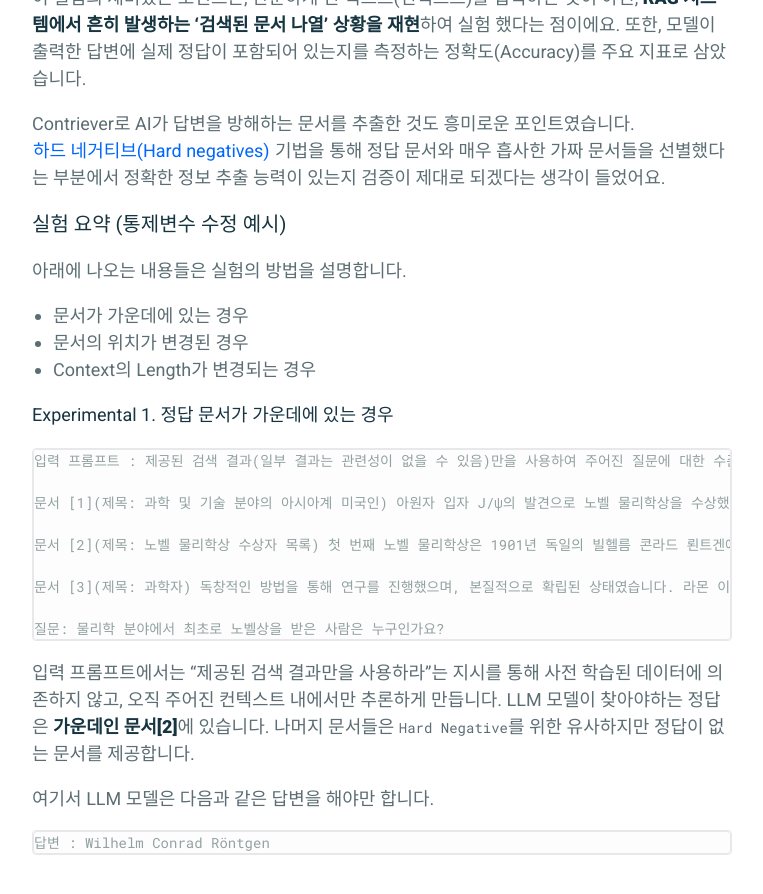
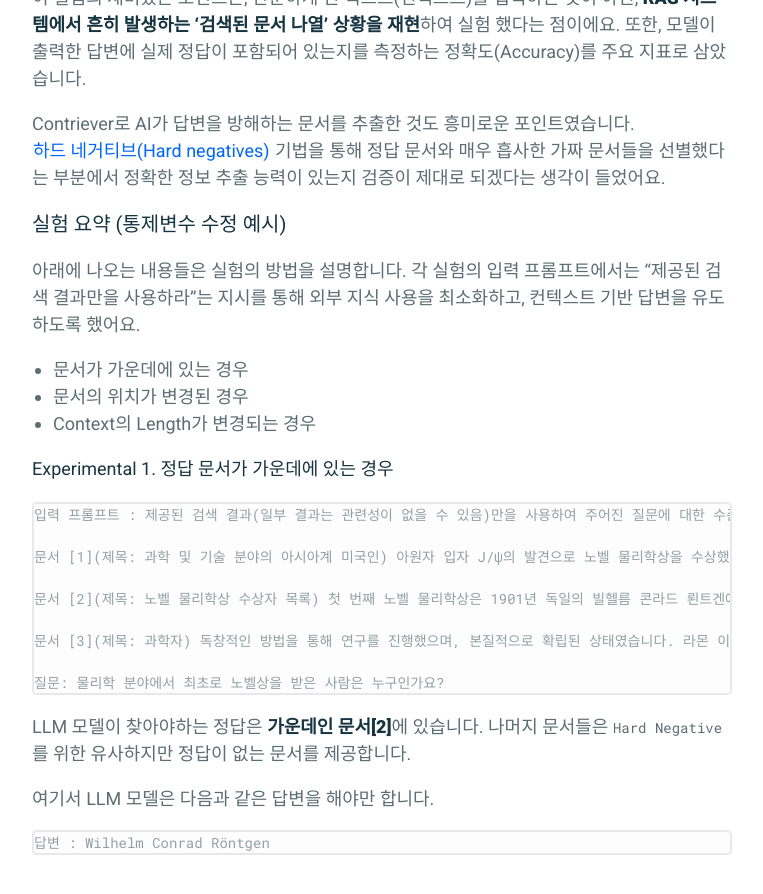
Before and after one commit to parkhuiwo0/parkhuiwo0.github.io, a Jekyll site: the page built from _posts/2026-03-27-Lost-In-the-Middle.md, in a window 1280 px wide and 900 px high, scrolled down 1937 px. Shown: the top 894 px of the window, without its empty margins (258-1021 px from the left). Built offline with Jekyll 4.4.1, drawn with Linux system fonts in a browser that asks for light colours.

Commit message:
Update 2026-03-27-Lost-In-the-Middle.md

````diff
--- a/_posts/2026-03-27-Lost-In-the-Middle.md
+++ b/_posts/2026-03-27-Lost-In-the-Middle.md
@@ -49,7 +49,7 @@ Contriever로 AI가 답변을 방해하는 문서를 추출한 것도 흥미로
 
 ### 실험 요약 (통제변수 수정 예시)
 
-아래에 나오는 내용들은 실험의 방법을 설명합니다.
+아래에 나오는 내용들은 실험의 방법을 설명합니다. 각 실험의 입력 프롬프트에서는 "제공된 검색 결과만을 사용하라"는 지시를 통해 외부 지식 사용을 최소화하고, 컨텍스트 기반 답변을 유도하도록 했어요.
 
 - 문서가 가운데에 있는 경우
 - 문서의 위치가 변경된 경우
@@ -68,7 +68,7 @@ Contriever로 AI가 답변을 방해하는 문서를 추출한 것도 흥미로
 질문: 물리학 분야에서 최초로 노벨상을 받은 사람은 누구인가요?
 ```
 
-입력 프롬프트에서는 "제공된 검색 결과만을 사용하라"는 지시를 통해 사전 학습된 데이터에 의존하지 않고, 오직 주어진 컨텍스트 내에서만 추론하게 만듭니다. LLM 모델이 찾아야하는 정답은 **가운데인 문서[2]**에 있습니다. 나머지 문서들은 `Hard Negative`를 위한 유사하지만 정답이 없는 문서를 제공합니다.
+LLM 모델이 찾아야하는 정답은 **가운데인 문서[2]**에 있습니다. 나머지 문서들은 `Hard Negative`를 위한 유사하지만 정답이 없는 문서를 제공합니다.
 
 여기서 LLM 모델은 다음과 같은 답변을 해야만 합니다.
 
````
